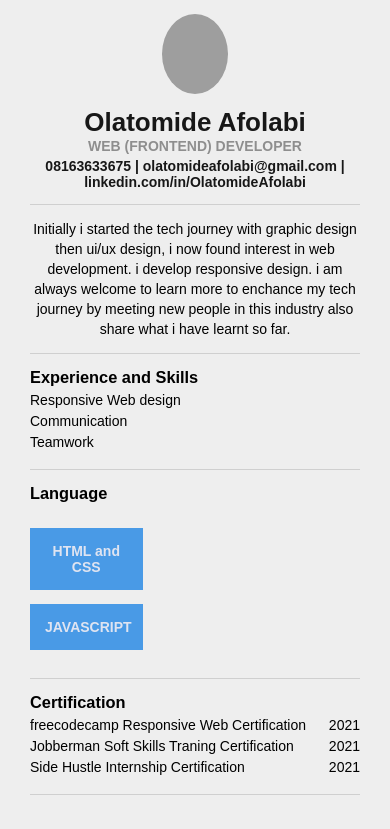
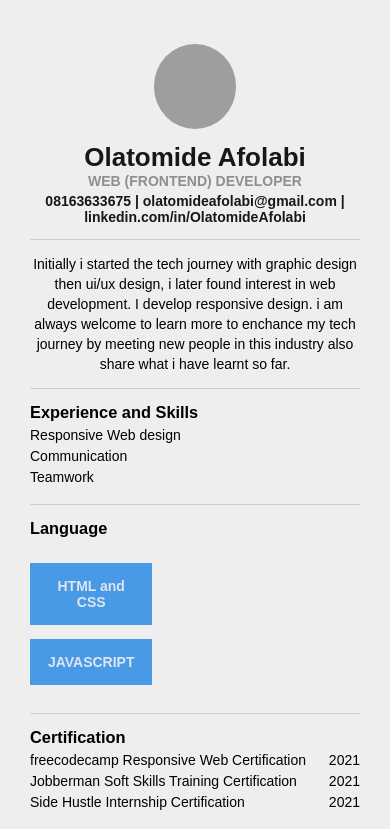
Before and after one commit to olatomide007/print-resume-task, a plain HTML site: page resume.html in a window 390 px wide. Shown: the top 829 px of the page. Drawn offline with Linux system fonts and the light colour scheme; grey boxes are pictures that could not be loaded.

Commit message:
updated resume for mobile view

```diff
--- a/resume.css
+++ b/resume.css
@@ -6,7 +6,7 @@
 body{
     background-color: #eee;
     font-family: Arial, Helvetica, sans-serif;
-    padding: 0 30px;
+    padding: 30px;
     font-size: 19px;
 }
 
@@ -144,8 +144,8 @@ body{
     }
 
     .name-img{
-        width: 20%;
-        height: 80px;
+        width: 25%;
+        height: 85px;
         border-radius: 100%;
         margin-bottom: 10px;
     }
@@ -175,9 +175,16 @@ body{
 
     .lang-list{
     display: block;
-    width: 25%;
+    width: 28%;
     text-align: center;
     margin-top: 1em;
     }
 
+    .cert-text{
+        list-style: none;
+        display: flex;
+        justify-content: space-between;
+        margin: 5px 0;
+    }
+
 }
--- a/resume.html
+++ b/resume.html
@@ -24,7 +24,7 @@
 
     <div class="my-intro">
         <p class="intro-text">
-            Initially i started the tech journey with graphic design then ui/ux design, i now found interest in web development. i develop responsive design. i am always welcome to learn more to enchance my tech journey by meeting new people in this industry also share what i have learnt so far.
+            Initially i started the tech journey with graphic design then ui/ux design, i later found interest in web development. I develop responsive design. i am always welcome to learn more to enchance my tech journey by meeting new people in this industry also share what i have learnt so far.
         </p>
     </div>
 
@@ -49,7 +49,7 @@
         <h3 class="cert-title">Certification</h3>
         <ul>
             <li class="cert-text">freecodecamp Responsive Web Certification <span class="cert-year">2021</li>
-            <li class="cert-text">Jobberman Soft Skills Traning Certification <span class="cert-year">2021</span></li>
+            <li class="cert-text">Jobberman Soft Skills Training Certification <span class="cert-year">2021</span></li>
             <li class="cert-text">Side Hustle Internship Certification <span class="cert-year">2021</span></li>
         </ul>
     </div>
```
